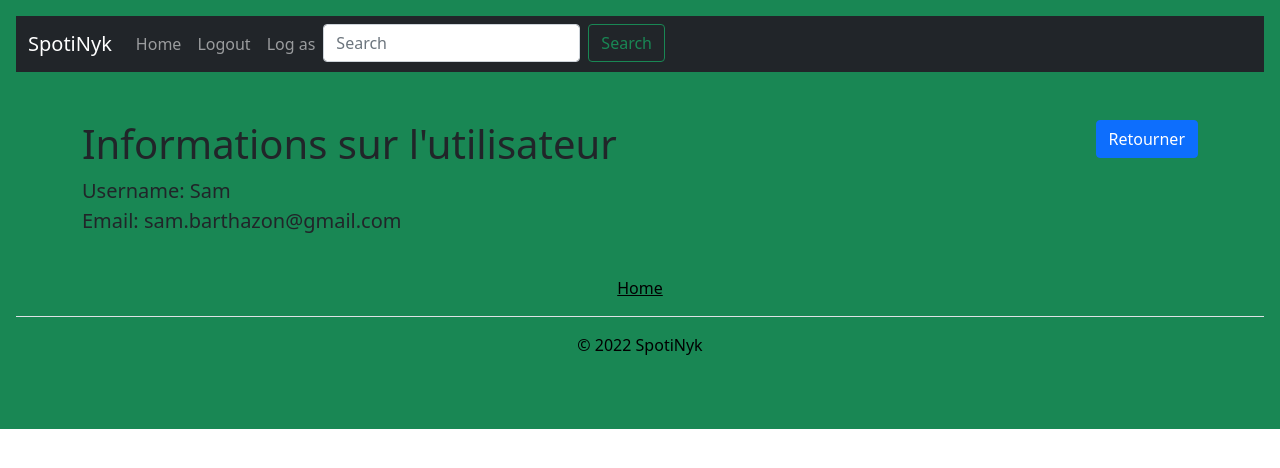
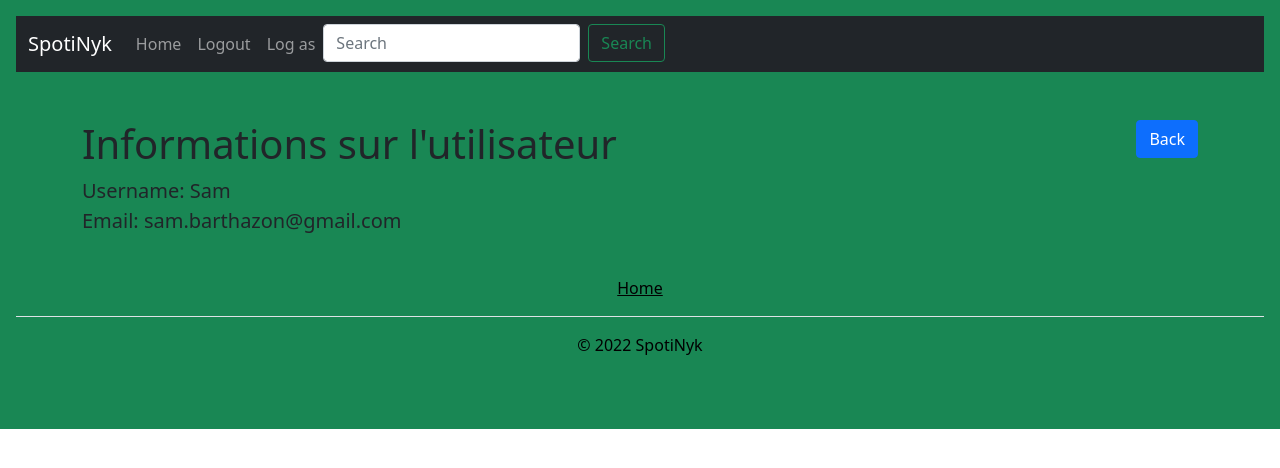
Before and after one commit to sambarthazon/WebsiteProject-UQAC, a Flask app: template website/templates/show_user.html in a window 1280 px wide. Shown: the top 468 px of the page. Run offline with Flask 2, Linux system fonts and the light colour scheme; the template is opened without the code that fills it: values that come from a table or form of the project are taken from there, others are empty; data comes from the database, SQL or seed files in the repository; some libraries are stand-ins or nearby versions.

Commit message:
Update show_user.html

```diff
--- a/website/templates/show_user.html
+++ b/website/templates/show_user.html
@@ -8,7 +8,7 @@
     <div class="col text-end">
         {# La fonction url_for génère le lien vers une certaine ressource,
             comme dans ce cas vers la route d'index du blueprint 'users'#}
-        <a class="btn btn-primary mt-5" href="{{url_for('users.index')}}"> Retourner</a>
+        <a class="btn btn-primary mt-5" href="{{url_for('views.home')}}">Back</a>
     </div>
 </div>
 <div class="row">
```
